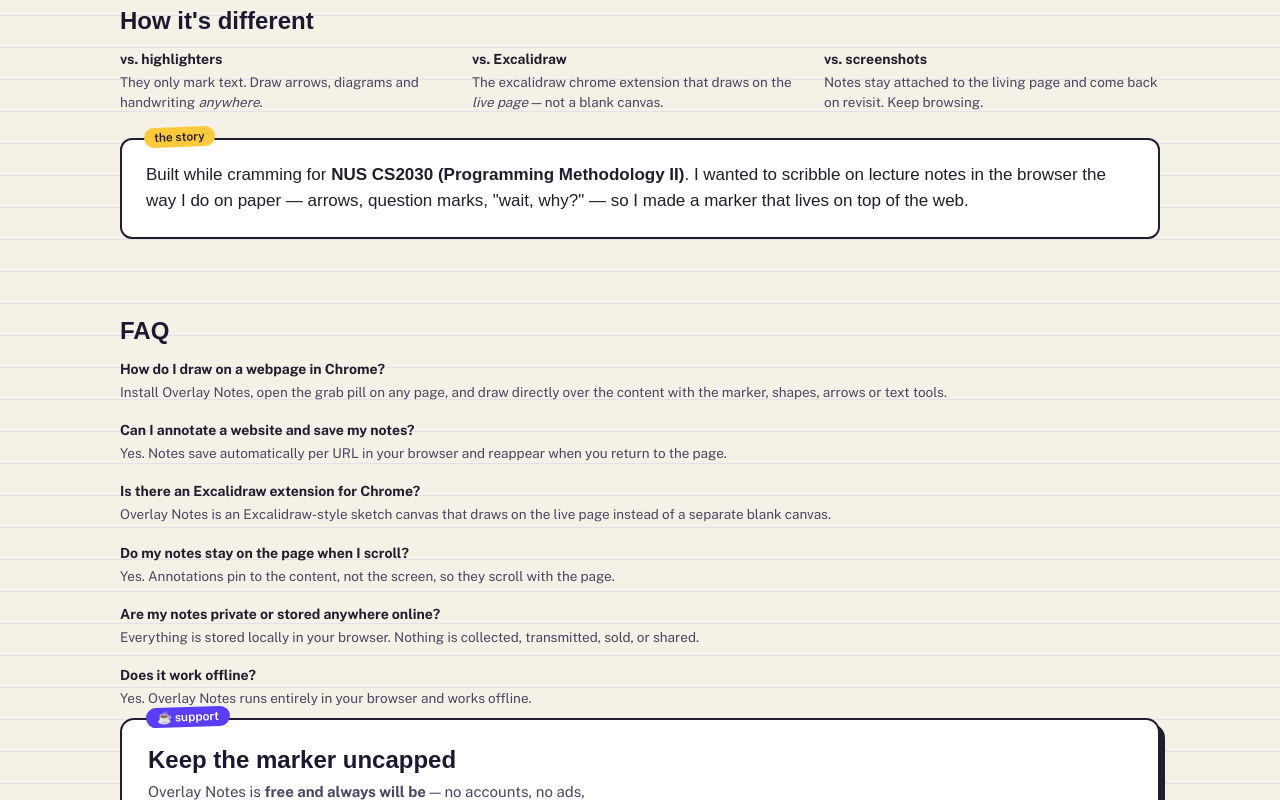
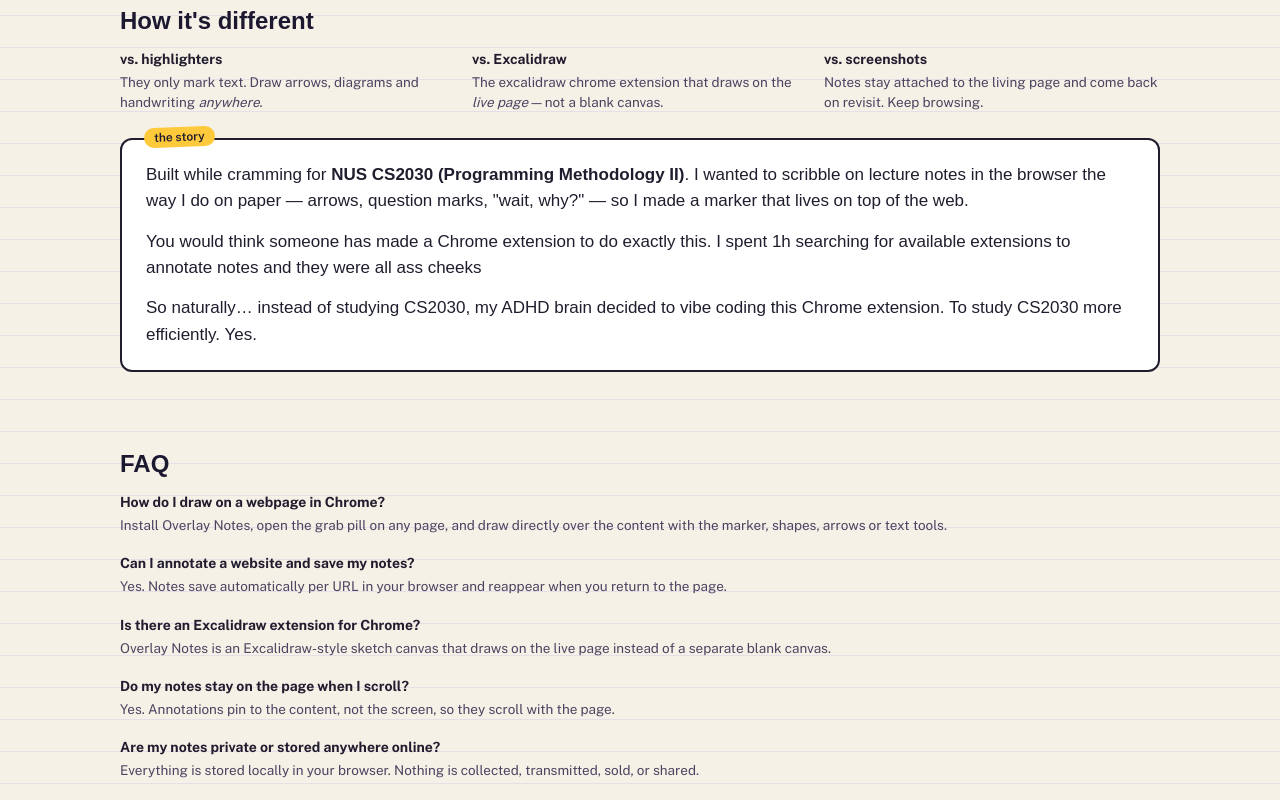
Before and after one commit to Kaleb-Nim/overlay-notes-landing, a Next.js app: page / in a window 1280 px wide. Shown: the part 1040-1840 px from the top of the page. Built offline with nearby package versions, Linux system fonts and the light colour scheme; a web font is replaced by a local one.

Commit message:
feat(260725-p1o): render origin-story addendum paragraphs with sibling spacing
- Import originStory in app/page.tsx and map addendum entries into #origin-story
- Add .origin p + p spacing rule so the three paragraphs don't collapse together

```diff
--- a/app/globals.css
+++ b/app/globals.css
@@ -94,6 +94,7 @@
 .origin{margin:26px 0 34px;background:#fff;border:2px solid var(--ink);border-radius:12px;padding:22px 24px;position:relative}
 .origin .tag{position:absolute;top:-13px;left:22px;background:var(--yellow);font:600 12px var(--font-public), sans-serif;color:var(--ink);padding:3px 10px;border-radius:12px;transform:rotate(-2deg)}
 .origin p{margin:0;font:500 17px/1.55 var(--font-shantell), cursive;color:var(--ink)}
+.origin p + p{margin-top:14px}
 
 /* footer */
 footer{background:var(--dark)}
--- a/app/page.tsx
+++ b/app/page.tsx
@@ -17,7 +17,7 @@
 // next/image.
 
 import Image from 'next/image';
-import { faqs } from '@/lib/content';
+import { faqs, originStory } from '@/lib/content';
 
 const WEBSTORE_URL =
   'https://chromewebstore.google.com/detail/overlay-notes/ogekdbffoapphpabjphfgeppildcleck';
@@ -205,6 +205,9 @@
               question marks, &quot;wait, why?&quot; — so I made a marker that lives on top of
               the web.
             </p>
+            {originStory.addendum.map((paragraph, i) => (
+              <p key={i}>{paragraph}</p>
+            ))}
           </div>
         </div>
       </section>
```
